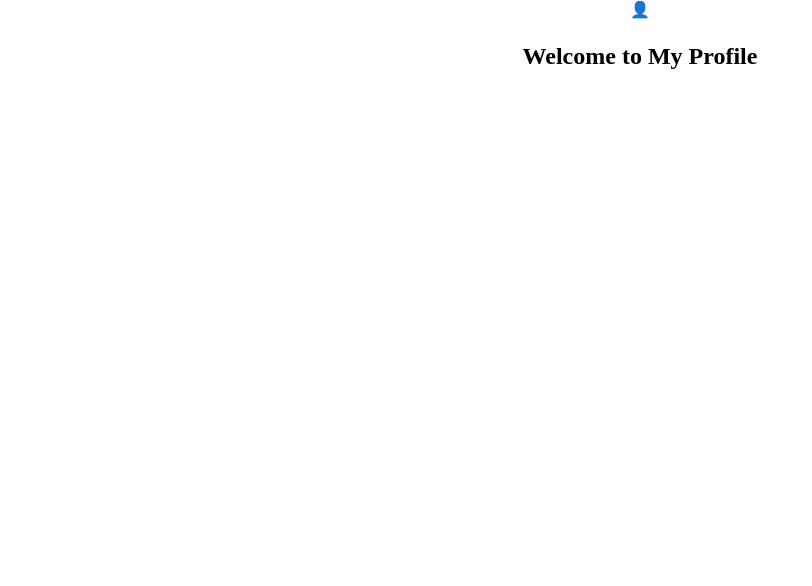
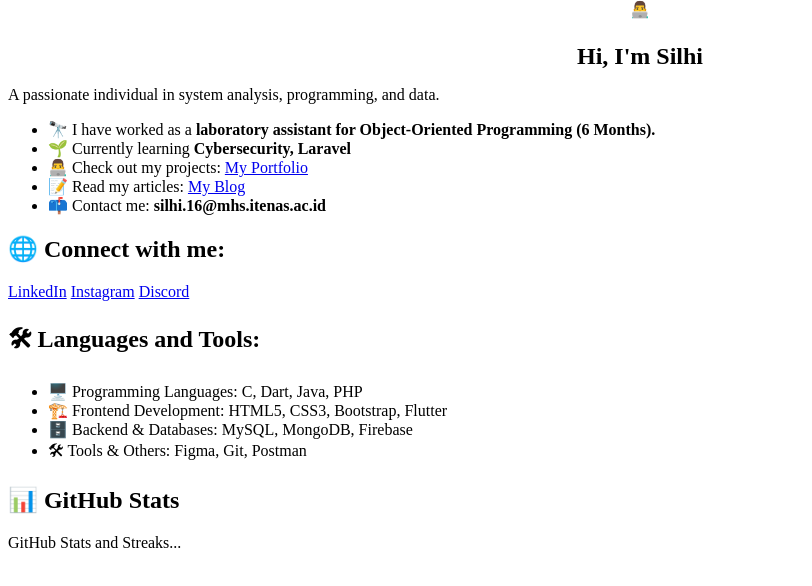
Before and after one commit to Silhi/silhi, a plain HTML site: page index.html in a window 1280 px wide. Shown: the whole page, without its empty margins (0-812 px from the left). Drawn offline with Linux system fonts and the light colour scheme.

Commit message:
Update index.html
revised 1.6

```diff
--- a/index.html
+++ b/index.html
@@ -3,16 +3,54 @@
 <head>
   <meta charset="UTF-8">
   <meta name="viewport" content="width=device-width, initial-scale=1.0">
-  <title>Profile</title>
+  <title>Silhi's Profile</title>
   <link rel="stylesheet" href="css/styles.css">
 </head>
 <body>
 
-  <div class="animated-profile">
-    <div class="profile-placeholder">👤</div> <!-- Placeholder untuk gambar, digantikan dengan emoji -->
-  </div>
+  <header>
+    <div class="animated-profile">
+      <!-- Menampilkan emoji sebagai pengganti gambar profil -->
+      <div class="profile-placeholder">👨‍💻</div>
+    </div>
+    <h1 class="animated-title">Hi, I'm Silhi</h1>
+  </header>
 
-  <h1 class="animated-title">Welcome to My Profile</h1>
+  <section class="bio">
+    <p>A passionate individual in system analysis, programming, and data.</p>
+    <ul>
+      <li>🔭 I have worked as a <strong>laboratory assistant for Object-Oriented Programming (6 Months).</strong></li>
+      <li>🌱 Currently learning <strong>Cybersecurity, Laravel</strong></li>
+      <li>👨‍💻 Check out my projects: <a href="https://linkbio.co/silhi" target="_blank">My Portfolio</a></li>
+      <li>📝 Read my articles: <a href="https://linkbio.co/silhi" target="_blank">My Blog</a></li>
+      <li>📫 Contact me: <strong>silhi.16@mhs.itenas.ac.id</strong></li>
+    </ul>
+  </section>
+
+  <section class="connect">
+    <h2>🌐 Connect with me:</h2>
+    <div class="social-links">
+      <a href="https://linkedin.com/in/silhi" target="_blank" class="social-link">LinkedIn</a>
+      <a href="https://instagram.com/slhstavrs" target="_blank" class="social-link">Instagram</a>
+      <a href="https://discord.gg/089604299007" target="_blank" class="social-link">Discord</a>
+    </div>
+  </section>
+
+  <section class="languages">
+    <h2>🛠 Languages and Tools:</h2>
+    <ul>
+      <li>🖥️ Programming Languages: C, Dart, Java, PHP</li>
+      <li>🏗️ Frontend Development: HTML5, CSS3, Bootstrap, Flutter</li>
+      <li>🗄️ Backend & Databases: MySQL, MongoDB, Firebase</li>
+      <li>🛠 Tools & Others: Figma, Git, Postman</li>
+    </ul>
+  </section>
+
+  <footer>
+    <h2>📊 GitHub Stats</h2>
+    <!-- Stats Links Placeholder -->
+    <div>GitHub Stats and Streaks...</div>
+  </footer>
 
 </body>
 </html>
```
